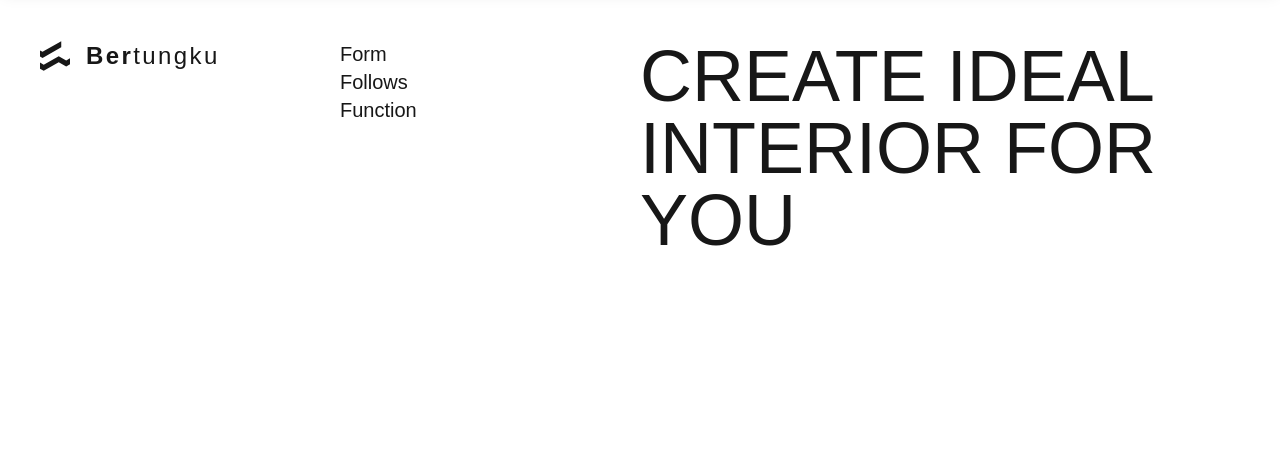
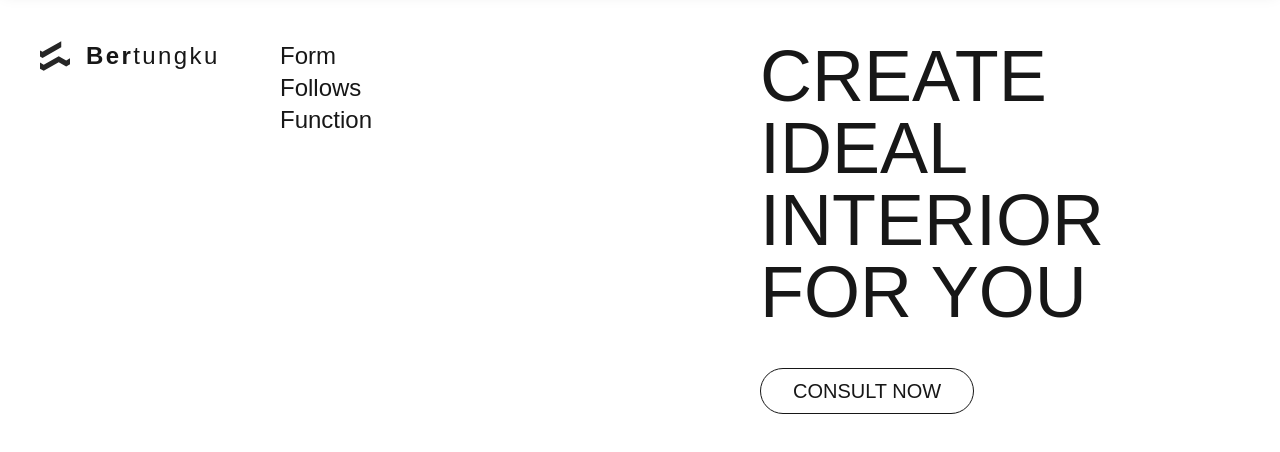
Before and after one commit to hlmyrsyd/bertungku-website, a Next.js app: page / in a window 1280 px wide. Shown: the top 452 px of the page. Built offline with nearby package versions, Linux system fonts and the light colour scheme.

Commit message:
Maintain clean code and seperate DevelopmentBar and Navigation into different file

```diff
--- /dev/null
+++ b/app/components/developmentBar.tsx
@@ -0,0 +1,37 @@
+'use client';
+
+import { motion } from 'framer-motion';
+import { useTheme } from '../hooks/useTheme';
+import { useBarHovered } from '../hooks/useBarHovered';
+
+export default function DevelopmentBar() {
+    const { isDark, setIsDark } = useTheme();
+    const { isHovered, isBarHovered, setIsBarHovered } = useBarHovered();
+
+    return (
+        <motion.div
+        onMouseEnter={() => setIsBarHovered(true)}
+        onMouseLeave={() => setIsBarHovered(false)}
+        initial={{ y: -150 }}
+        animate={{ y: isHovered || isBarHovered ? 0 : -150 }}
+        transition={{ duration: 0.8, ease: 'circInOut' }}
+        className={`transition-colors duration-500 fixed top-0 left-0 w-full flex flex-col items-center z-50 py-8 bg-[var(--background)]/25 backdrop-blur-xs text-[var(--foreground)] shadow-lg
+            ${isDark
+            ? 'border-b-[0.5px] border-neutral-700'
+            : 'border-b-[0.5px] border-neutral-300'
+            }`}
+        >
+        <h1 className="text-xl font-semibold">🚧 This website is in development</h1>
+        <button
+            onClick={() => setIsDark(!isDark)}
+            className={`cursor-pointer mt-2 px-4 py-2 rounded-xl text-sm transition-colors duration-300 ${
+            isDark
+                ? 'bg-neutral-800 hover:bg-neutral-700 text-white'
+                : 'bg-zinc-300 hover:bg-zinc-400 text-black'
+            }`}
+        >
+            Switch to {isDark ? 'Light' : 'Dark'} Mode
+        </button>
+        </motion.div>
+    );
+}
--- /dev/null
+++ b/app/components/navigation.tsx
@@ -0,0 +1,44 @@
+'use client';
+
+import { useTheme } from '../hooks/useTheme';
+
+export default function Navigation() {
+    const { isDark } = useTheme();
+
+    return (
+        <div className="flex flex-row w-full items-start p-10">
+            {/* Logo + Title */}
+            <div className="flex flex-row justify-start items-center w-1/5 gap-4">
+                <div className={isDark ? 'text-white' : 'text-neutral-800'}>
+                <svg width="30" height="30" viewBox="0 0 100 99" fill="currentColor" xmlns="http://www.w3.org/2000/svg">
+                    <path d="M0 51.2406V30.9642L8.43077 35.5447L70.8308 0V20.3374L8.43077 56.2486L0 51.2406Z" fill="currentColor" />
+                    <path d="M0 91.9155V71.578L12.4308 78.5404L62.4 50.0802L87.3231 64.2492L100 57.1647V77.3189L87.3231 84.5256L62.4 70.3566L12.4308 99L0 91.9155Z" fill="currentColor" />
+                </svg>
+                </div>
+                <h1 className="text-2xl font-bold tracking-widest">
+                Ber
+                <span className="font-medium tracking-widest">tungku</span>
+                </h1>
+            </div>
+
+            {/* Motto */}
+            <div className="flex flex-col w-2/5">
+                <p className="text-2xl">
+                Form <br />
+                Follows <br />
+                Function
+                </p>
+            </div>
+
+            {/* Hero */}
+            <div className="flex flex-col w-2/5 gap-10">
+                <h1 className="text-7xl">
+                CREATE IDEAL INTERIOR FOR YOU
+                </h1>
+                <div className="text-xl p-2 px-8 border rounded-full w-fit">
+                    CONSULT NOW
+                </div>
+            </div>
+        </div>
+    );
+}
--- a/app/page.tsx
+++ b/app/page.tsx
@@ -1,71 +1,15 @@
 'use client';
 
-import { motion } from "framer-motion";
-import { useTheme } from "./hooks/useTheme";
-import { useBarHovered } from "./hooks/useBarHovered";
+import DevelopmentBar from "./components/developmentBar";
+import Navigation from "./components/navigation";
 
 export default function Home() {
-  const {isDark, setIsDark} = useTheme();
-  const {isHovered} = useBarHovered();
-  const {isBarHovered, setIsBarHovered} = useBarHovered();
-
   return (
     <div className="flex flex-col max-w-full h-screen items-center justify-start">
 
-      {/* DEVELOPMENT PAGE */}
-      <motion.div
-        onMouseEnter={() => setIsBarHovered(true)}
-        onMouseLeave={() => setIsBarHovered(false)}
-        initial={{ y: -150 }}
-        animate={{ y: isHovered || isBarHovered ? 0 : -150 }}
-        transition={{ duration: 0.8, ease: 'circInOut' }}
-        className={`transition-colors duration-500 fixed top-0 left-0 w-full flex flex-col items-center z-50 py-8 bg-[var(--background)]/25 backdrop-blur-xs text-[var(--foreground)] shadow-lg
-          ${isDark
-            ? 'border-b-[0.5px] border-neutral-700'
-            : 'border-b-[0.5px] border-neutral-300'
-          }`}
-      >
-        <h1 className="text-xl font-semibold">🚧 This website is in development</h1>
-        <button
-          onClick={() => setIsDark(!isDark)}
-          className={`cursor-pointer mt-2 px-4 py-2 rounded-xl text-sm transition-colors duration-300 ${
-            isDark
-              ? 'bg-neutral-800 hover:bg-neutral-700 text-white'
-              : 'bg-zinc-300 hover:bg-zinc-400 text-black'
-          }`}
-        >
-          Switch to {isDark ? 'Light' : 'Dark'} Mode
-        </button>
-      </motion.div>
+      <DevelopmentBar />
+      <Navigation />
 
-      {/* NAVIGATION */}
-      <div className="flex flex-row w-full items-start p-10">
-        <div className="flex flex-row justify-start items-center w-1/4 gap-4">
-          <div className={`${isDark} ? 'text-white' : 'text-neutral-800' `} >
-            {/* BERTUNGKU LOGO */}
-            <svg width="30" height="30" viewBox="0 0 100 99" fill="currentColor" xmlns="http://www.w3.org/2000/svg">
-              <path d="M0 51.2406V30.9642L8.43077 35.5447L70.8308 0V20.3374L8.43077 56.2486L0 51.2406Z" fill="currentColor"/>
-              <path d="M0 91.9155V71.578L12.4308 78.5404L62.4 50.0802L87.3231 64.2492L100 57.1647V77.3189L87.3231 84.5256L62.4 70.3566L12.4308 99L0 91.9155Z" fill="currentColor"/>
-            </svg>
-          </div>
-          <h1 className="text-2xl font-bold tracking-widest">
-            Ber
-            <span className="font-medium tracking-widest">tungku</span>
-          </h1>
-        </div>
-        <div className="flex flex-col w-1/4">
-          <p className="text-xl">
-            Form <br/>
-            Follows <br/>
-            Function
-          </p>
-        </div>
-        <div className="flex flex-col w-2/4">
-          <h1 className="text-7xl">
-            CREATE IDEAL INTERIOR FOR YOU
-          </h1>
-        </div>
-      </div>
     </div>
   );
 }
```
